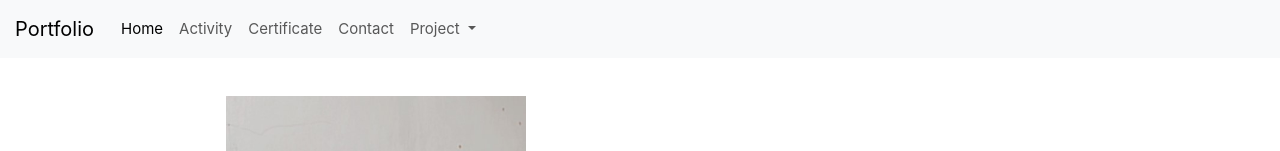
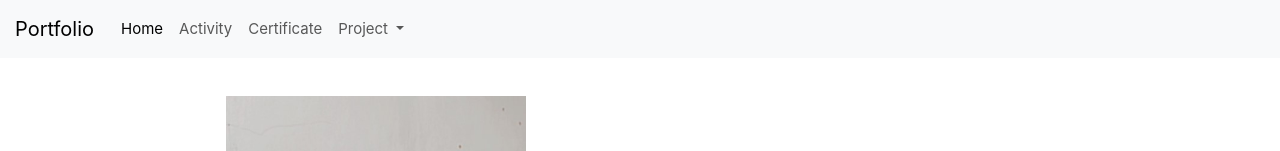
Before and after one commit to kanyaphatyosanit/portfolio, a Vue app: page / in a window 1280 px wide. Shown: the top 151 px of the page. Built offline with nearby package versions, Linux system fonts and the light colour scheme; the HTML template or start-up script is replaced by a standard one; a web font is replaced by a local one.

Commit message:
init project

```diff
--- a/src/App.vue
+++ b/src/App.vue
@@ -16,9 +16,6 @@
           </li>
           <li class="nav-item">
             <a class="nav-link" href="#Certificate">Certificate</a>
-          </li>
-          <li class="nav-item">
-            <a class="nav-link" href="#Contact">Contact</a>
           </li>
           <li class="nav-item dropdown">
             <a class="nav-link dropdown-toggle" href="#" role="button" data-bs-toggle="dropdown" aria-expanded="false">
```
